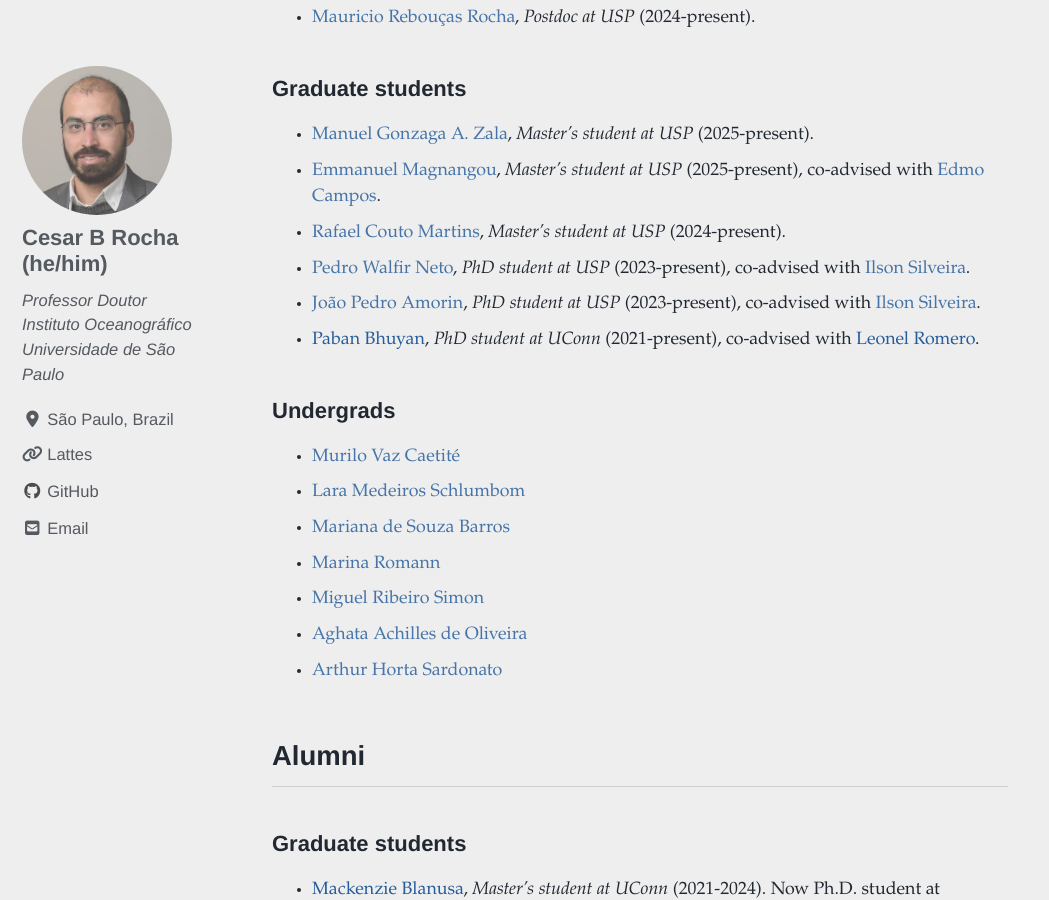
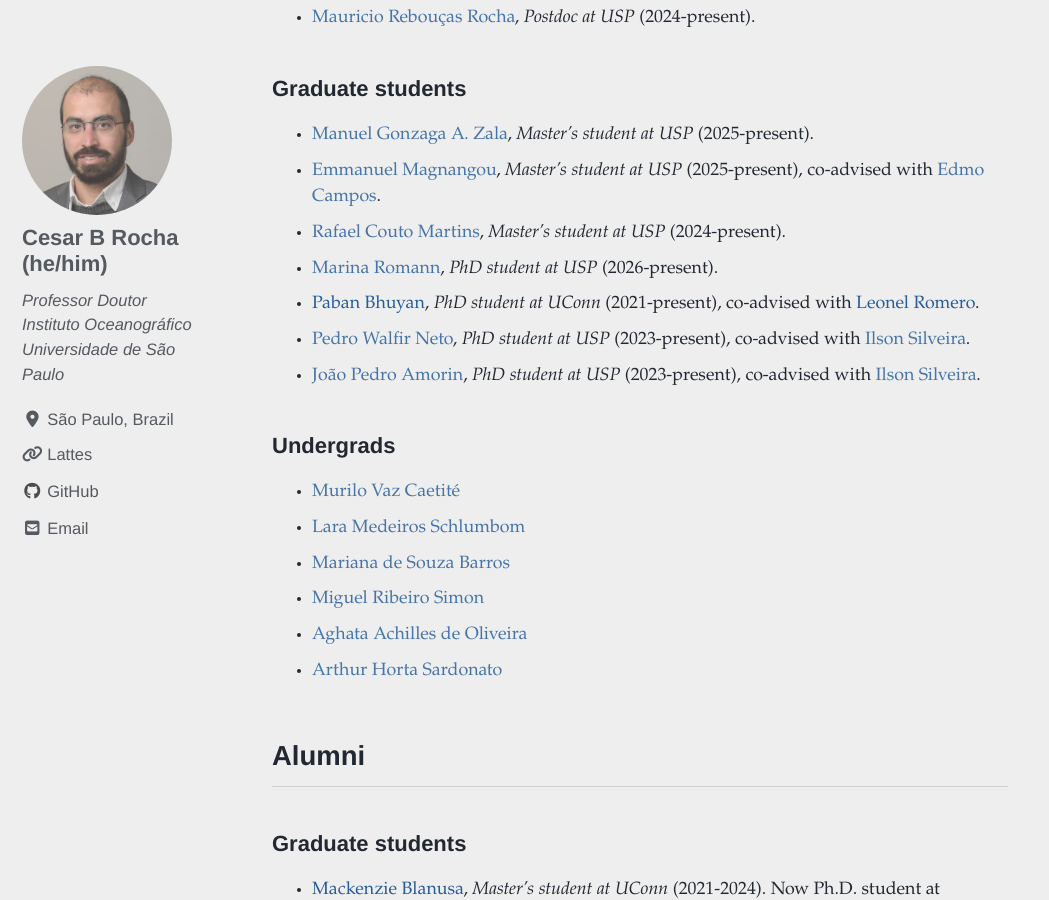
Before and after one commit to cesar-rocha/cesar-rocha.github.io, a Jekyll site: the page built from _pages/group.md, in a window 1280 px wide and 900 px high, scrolled down 1364 px. Shown: the whole window, without its empty margins (0-1049 px from the left). Built offline with Jekyll 4.4.1, drawn with Linux system fonts in a browser that asks for light colours; cached includes are drawn as plain includes; nearby versions of some CDN libraries.

Commit message:
update group list

```diff
--- a/_pages/group.md
+++ b/_pages/group.md
@@ -17,16 +17,16 @@ header:
 - [Manuel Gonzaga A. Zala](), *Master's student at USP* (2025-present).
 - [Emmanuel Magnangou](), *Master's student at USP* (2025-present), co-advised with [Edmo Campos]().
 - [Rafael Couto Martins](), *Master's student at USP* (2024-present).
+- [Marina Romann](), *PhD student at USP* (2026-present).
+- [Paban Bhuyan](https://in.linkedin.com/in/paban-bhuyan-71610768), *PhD student at UConn* (2021-present), co-advised with [Leonel Romero](https://leonelromero.com).
 - [Pedro Walfir Neto](), *PhD student at USP* (2023-present), co-advised with [Ilson Silveira]().
 - [João Pedro Amorin](), *PhD student at USP* (2023-present), co-advised with [Ilson Silveira]().
-- [Paban Bhuyan](https://in.linkedin.com/in/paban-bhuyan-71610768), *PhD student at UConn* (2021-present), co-advised with [Leonel Romero](https://leonelromero.com).
 
 ### Undergrads
 
 - [Murilo Vaz Caetité]()
 - [Lara Medeiros Schlumbom]()
 - [Mariana de Souza Barros]()
-- [Marina Romann]()
 - [Miguel Ribeiro Simon]()
 - [Aghata Achilles de Oliveira]()
 - [Arthur Horta Sardonato]()
```
Also changed, not shown: _pages/publications.md (+2 -0 lines).
